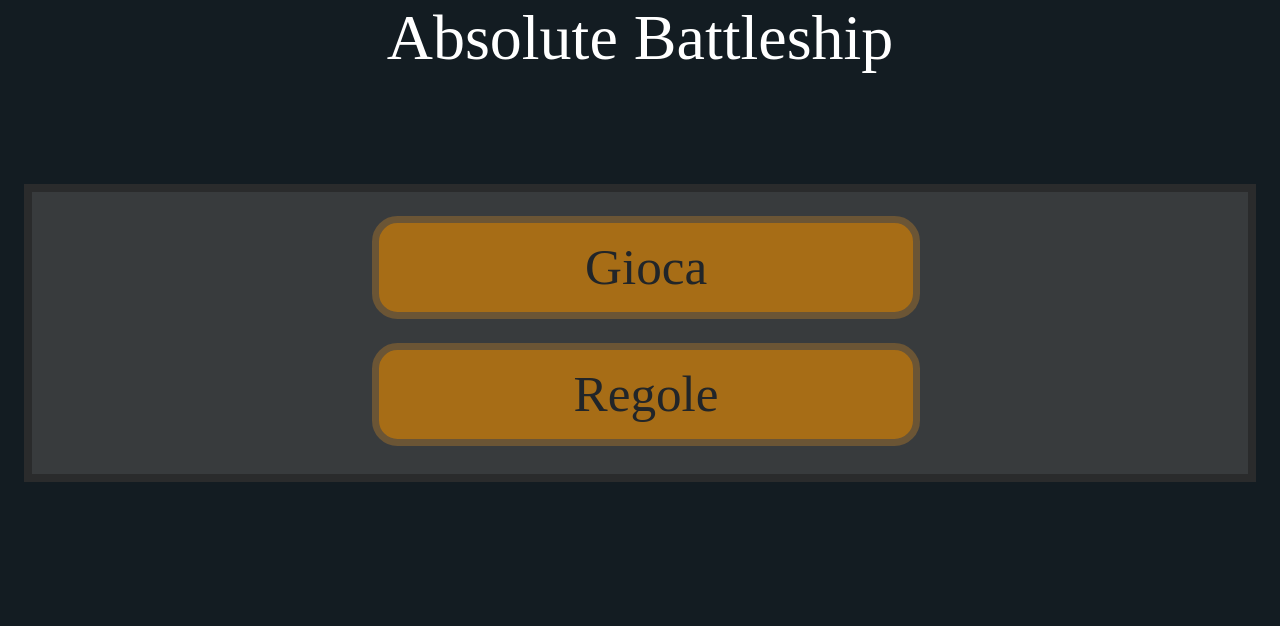
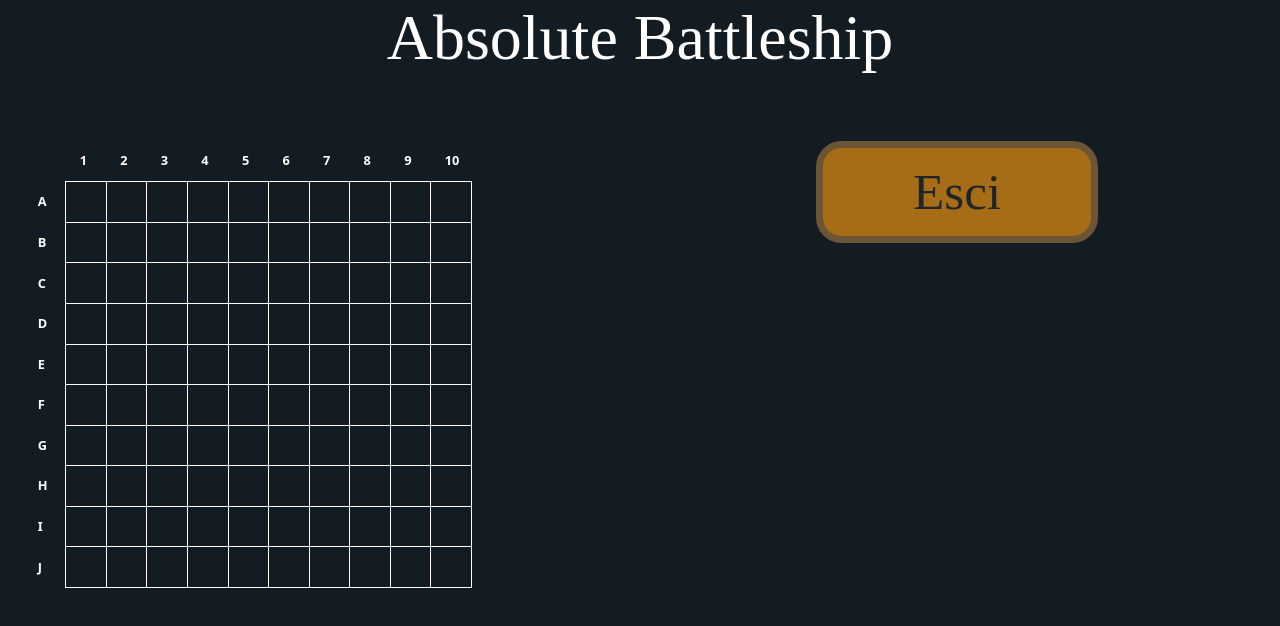
Before and after one commit to Mattia-Zanini/Absolute-BattleShip, a Vue app in the folder Absolute_BattleShip/: page / in a window 1280 px wide. Both pictures are taken after a click on the button "Gioca". Shown: the top 626 px of the page. Built offline with nearby package versions, Linux system fonts and the light colour scheme; a web font is replaced by a local one.

Commit message:
PreGame menu
now when you can play will show a grid and the exit button

```diff
--- a/Absolute_BattleShip/src/App.vue
+++ b/Absolute_BattleShip/src/App.vue
@@ -9,19 +9,14 @@ Game();
     <div class="row">
       <h1 class="title-h1">Absolute Battleship</h1>
     </div>
-    <!--<div class="row" v-if="!show">
-      <div class="col-5 detail-game">
-        <DetailGame />
-      </div>
-      <div class="col-6 d-flex justify-content-center">
-        <button class="btn btn-style" @click="showMenu">Nuova Partita</button>
-      </div>
-    </div>-->
     <div v-if="show == 0" class="row d-flex justify-content-center zoomin">
       <GameMenu @hideMenu="showMenu" />
     </div>
     <div v-if="show == 1" class="row d-flex justify-content-center zoomin">
       <DetailGame @hideRules="showMenu" />
+    </div>
+    <div v-if="show == 2" class="row d-flex justify-content-center zoomin">
+      <Grid @exitPreGame="showMenu" />
     </div>
   </div>
 </template>
--- a/Absolute_BattleShip/src/components/VUE/GameMenu.vue
+++ b/Absolute_BattleShip/src/components/VUE/GameMenu.vue
@@ -1,7 +1,7 @@
 <template>
     <div class="col-12 game-menu">
         <div class="row">
-            <button class="btn btn-style">Gioca</button>
+            <button class="btn btn-style" @click="$emit('hideMenu', 2)">Gioca</button>
         </div>
         <div class="row">
             <button class="btn btn-style" @click="$emit('hideMenu', 1)">Regole</button>
--- a/Absolute_BattleShip/src/components/VUE/Grid.vue
+++ b/Absolute_BattleShip/src/components/VUE/Grid.vue
@@ -1,4 +1,9 @@
 <template>
+  <div class="row">
+    <div class="col-12">
+      <div class="row">
+        <!-- GRID -->
+        <div class="col-6">
           <table class="grid">
             <tbody>
               <tr v-for="row in 11">
@@ -15,6 +20,16 @@
               </tr>
             </tbody>
           </table>
+        </div>
+        <div class="col-6">
+          <div class="row"></div>
+          <div class="row">
+            <button class="btn btn-style" @click="$emit('exitPreGame', 0)">Esci</button>
+          </div>
+        </div>
+      </div>
+    </div>
+  </div>
 </template>
 
 <script>
@@ -26,6 +41,9 @@ export default {
   },
 };
 </script>
+
+<style scoped>
+</style>
 
 <!--
 <tbody>
```
Lines whose indentation alone changed are shown as unchanged.
